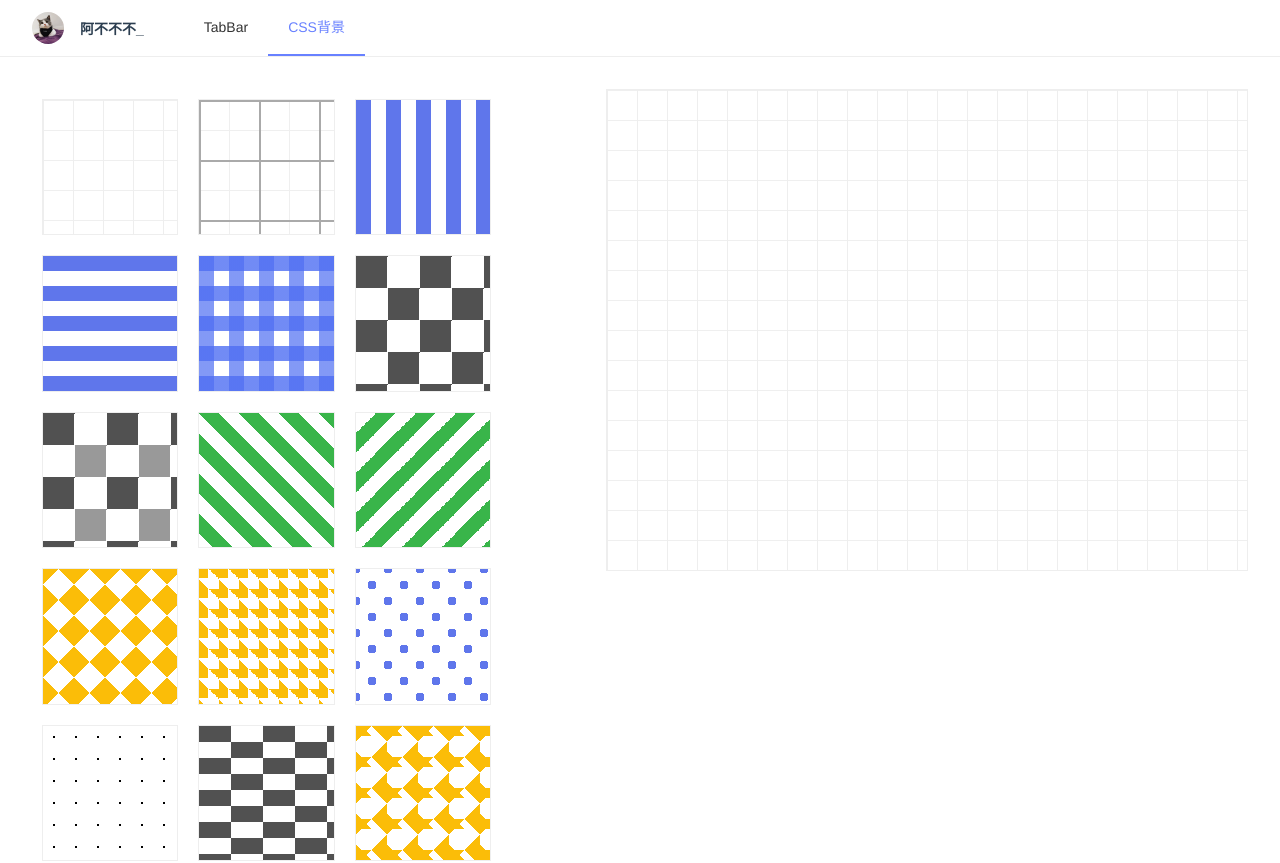
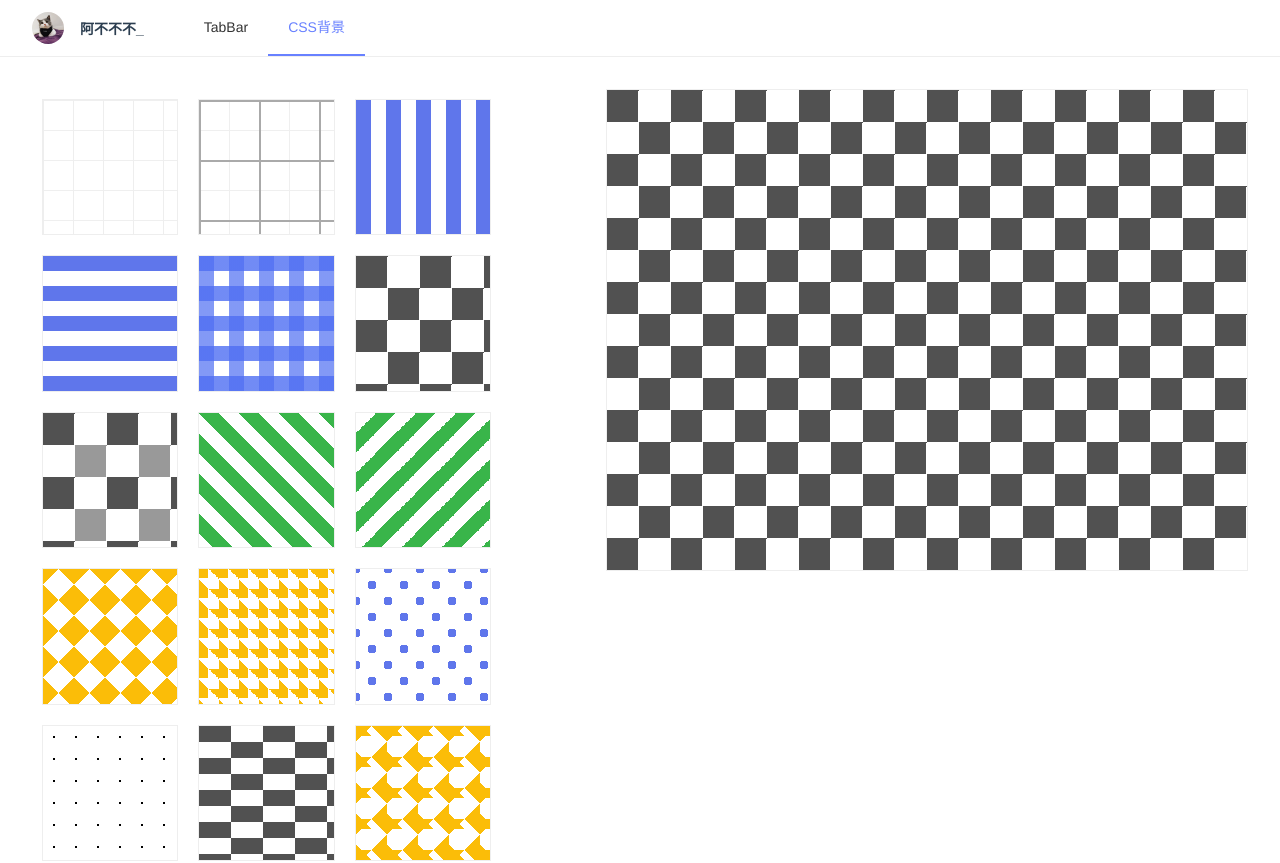
Before and after one commit to aBuBili/make-video-project, a Vue app: page /#/css-background in a window 1280 px wide. Shown: the top 863 px of the page. Built offline with nearby package versions, Linux system fonts and the light colour scheme.

Commit message:
background
background

```diff
--- a/src/components/background.vue
+++ b/src/components/background.vue
@@ -4,13 +4,14 @@
       <div v-for="(e, k) of styleList" :key="k" :class="e" :id="e"></div>
     </div>
     <div>
-      <div class="showBox"></div>
-      <code></code>
+      <div class="showBox" :class="showStyleName"></div>
     </div>
   </div>
 </template>
 
 <script setup>
+import { ref } from "@vue/reactivity";
+
 const styleList = [
   // 浅灰色
   "gray",
@@ -37,8 +38,15 @@ const styleList = [
   "hahaha3",
   "hahaha4",
 ];
-function setShowBoxClass(e) {
-  console.log(e.target);
+
+let showStyleName = ref("grid");
+
+function setShowBoxClass({ target }) {
+  const { id } = target;
+  if (id) {
+    showStyleName.value = id;
+    console.log(id);
+  }
 }
 </script>
 
```
